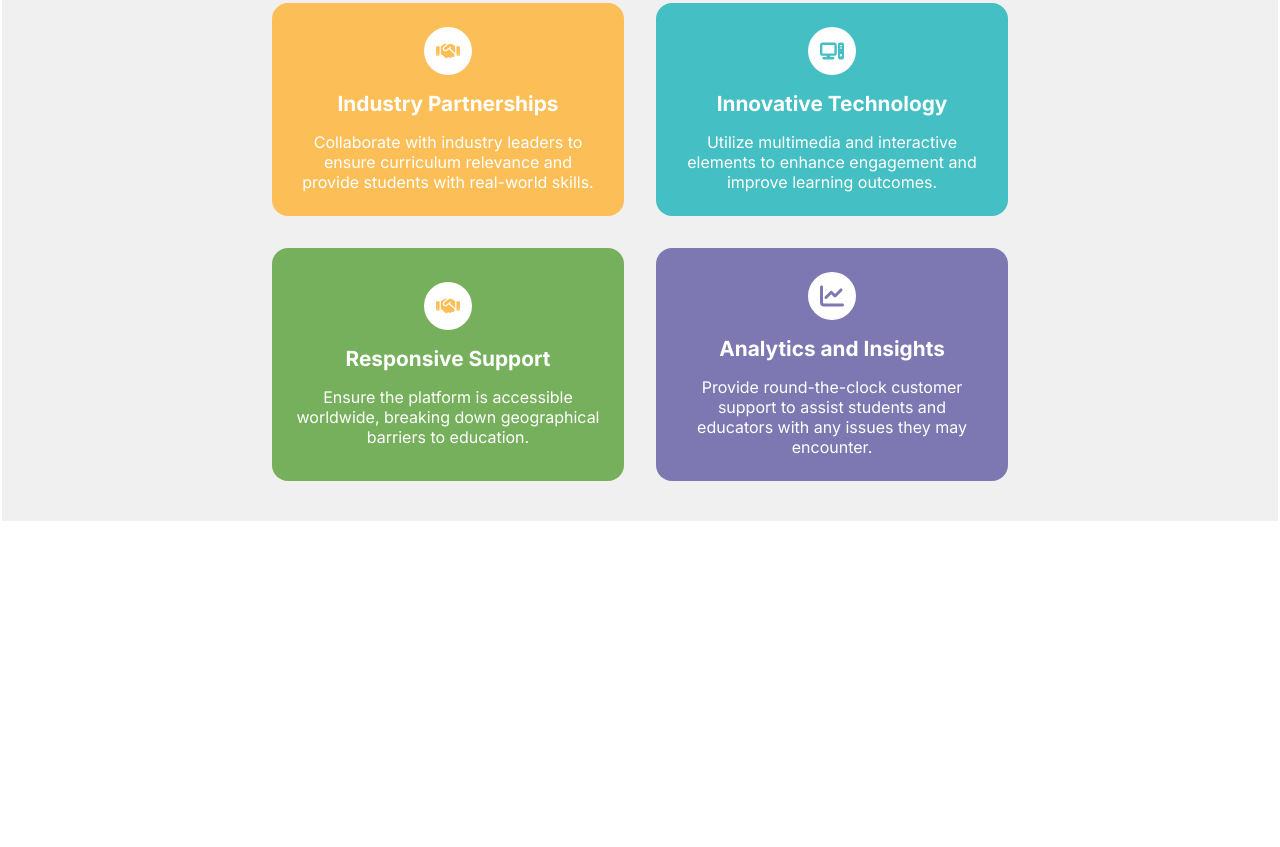
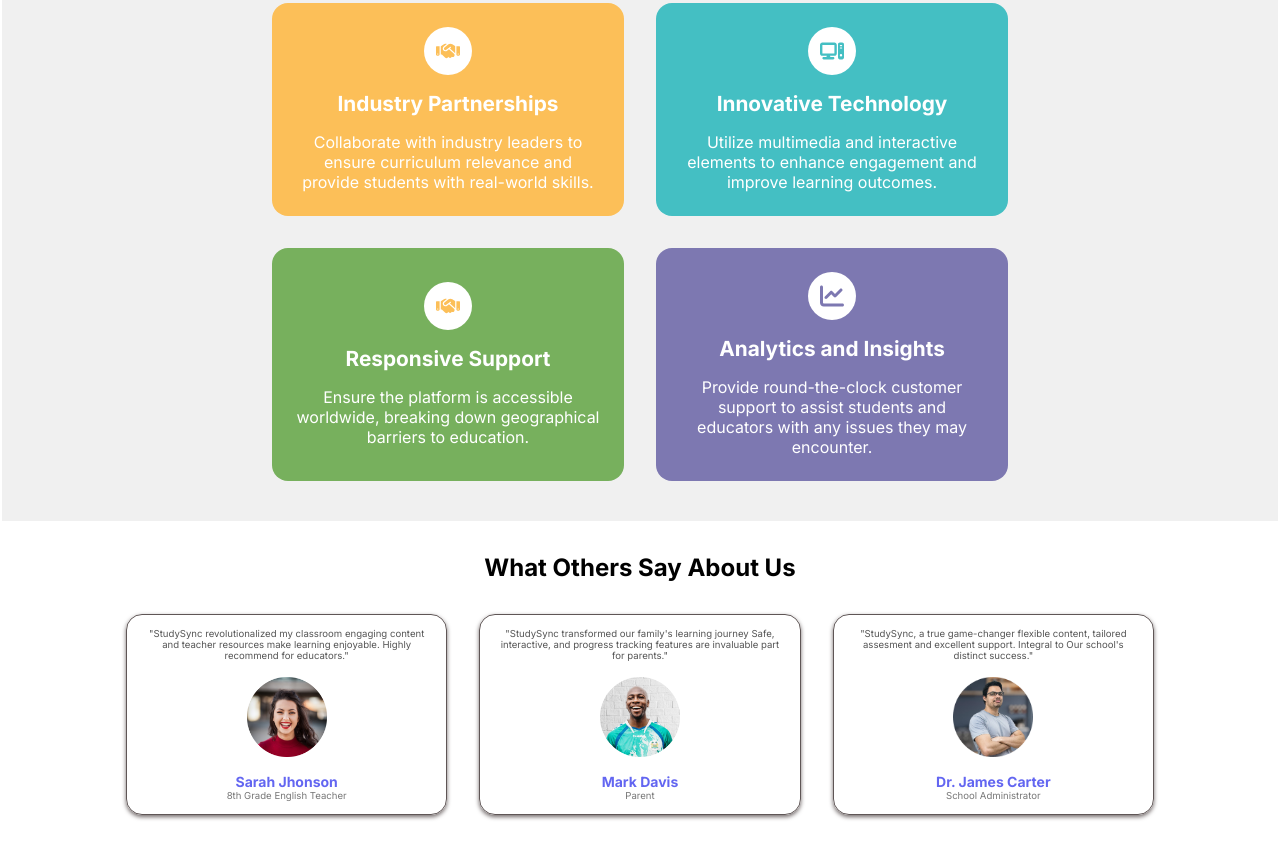
Before and after one commit to Tanisha-Raikwar-12/StudySyncProject, a plain HTML site: page index.html in a window 1280 px wide. Shown: the part 1282-2129 px from the top of the page. Before the commit the page ends 1803 px from the top, so only its background shows below. Drawn offline with Linux system fonts and the light colour scheme.

Commit message:
Testimonial Section Created

```diff
--- a/index.html
+++ b/index.html
@@ -143,5 +143,51 @@
             </div>
         </div>
     </div>
+    <div class="test-container">
+        <div class="test-content">
+            <h2 class="test-title">
+               What Others Say About Us
+            </h2>
+            <div class="test-grid">
+                <div class="test-card">
+                    <p class="test-description">
+                         "StudySync revolutionalized my classroom engaging content
+                        and teacher resources make learning enjoyable. Highly recommend
+                        for educators."
+                    </p>
+                    <img src="./images/avatar1.png" alt="img1" class="test-img">
+                    <div class="test-info">
+                        <h5 class="test-name"> Sarah Jhonson</h5>
+                        <p class="test-designation"> 8th Grade English Teacher</p>
+                    </div>
+                </div>
+                <div class="test-card">
+                    <p class="test-description">
+                       "StudySync transformed our family's learning journey
+                       Safe, interactive, and progress tracking features are invaluable part
+                        for parents."
+                    </p>
+                    <img src="./images/avatar2.png" alt="img2" class="test-img">
+                    <div class="test-info">
+                        <h5 class="test-name">Mark Davis </h5>
+                        <p class="test-designation">Parent</p>
+                    </div>
+                </div>
+                <div class="test-card">
+                    <p class="test-description">
+                        "StudySync, a true game-changer flexible content,
+                         tailored assesment and excellent support. Integral to Our
+                         school's distinct success."
+
+                    </p>
+                    <img src="./images/avatar3.png" alt="img3" class="test-img">
+                    <div class="test-info">
+                        <h5 class="test-name">Dr. James Carter</h5>
+                        <p class="test-designation">School Administrator </p>
+                    </div>
+                </div>
+            </div>
+        </div>
+    </div>
 </body>
 </html>
--- a/styles.css
+++ b/styles.css
@@ -328,3 +328,59 @@ body{
         grid-template-columns: repeat(1,1fr);
     }
 }
+.test-container{
+     background-color: var(--background-color);
+     padding: 2rem;
+     margin: 0 auto;
+
+}
+.text-title{
+    font-size: 1.875rem;
+    font-weight: bold;
+}
+.test-grid{
+    display: grid;
+    grid-template-columns: repeat(auto-fill, minmax(300px, 1fr));
+    grid-gap:2rem;
+}
+.test-content{
+    max-width: 1028px;
+    display: flex;
+    flex-direction: column;
+    gap: 2rem;
+    margin: 0 auto;
+}
+.test-card{
+    display: flex;
+    flex-direction: column;
+    align-items: center;
+    justify-content: center;
+    border: 1px solid rgb(95, 86, 86);
+    border-radius: 1rem;
+    box-shadow: 0 2px 4px rgb(116, 108, 108);
+    padding:0.8rem;
+    gap: 1rem;
+    transition: transform 0.3s ease , box-shdow 0.3s ease;
+}
+.test-card:hover{
+    transform: scale(1.05);
+    box-shadow: 0 4px 8px rgba(0, 0, 0, 2);
+    border: 1px solid blue;
+}
+.test-img{
+    height: 5rem;
+    width: 5rem;
+}
+.test-description{
+    font-size: 0.6rem;
+    color: #555;
+}
+.test-name{
+    font-size: 0.875rem;
+    color: var(--primary-color);
+}
+.test-designation{
+    font-size: 0.6rem;
+    color: #777;
+
+}
```
